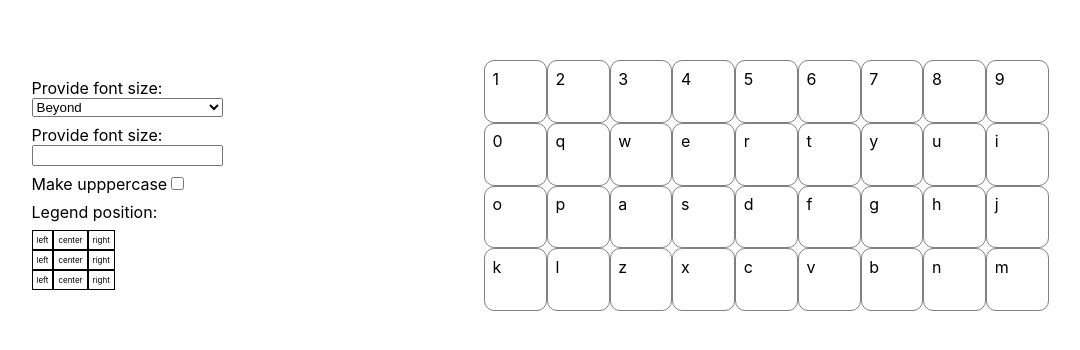
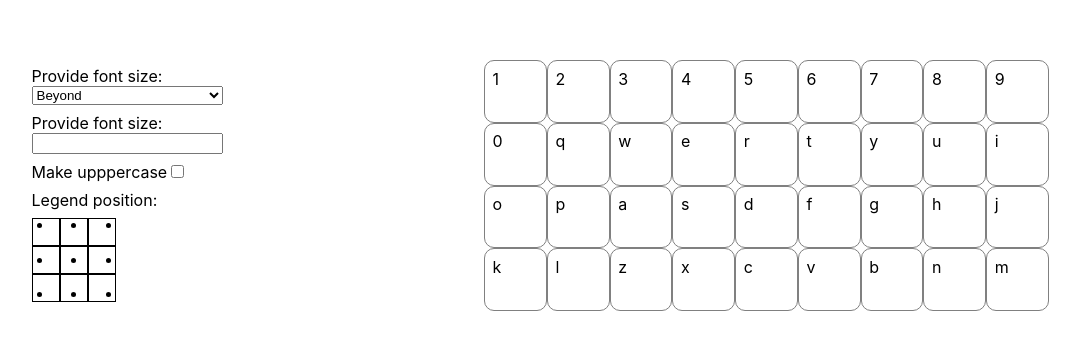
Before and after one commit to Stonedheart/keycap-legends-generator, a React (Create React App) app: page / in a window 1280 px wide. Shown: the part 216-566 px from the top of the page, without its empty margins (193-1273 px from the left). Built offline with nearby package versions, Linux system fonts and the light colour scheme.

Commit message:
Handle single legend position

```diff
--- a/src/App.css
+++ b/src/App.css
@@ -16,4 +16,5 @@
     border: solid 1px grey;
     border-radius: 10px;
     padding: 7.6px;
+    display: flex;
 }
--- a/src/App.tsx
+++ b/src/App.tsx
@@ -53,22 +53,18 @@ const fontFamilyNames = [
     'Wide-Wake-Black',
 ];
 
-const horizontalPositions = [
-    "top",
+const flexPositions = [
+    "flex-start",
     "center",
-    "bottom",
-];
-const verticalPositions = [
-    "left",
-    "center",
-    "right",
+    "flex-end",
 ];
 
 const App = () => {
     const [fontFamilyName, setFontFamilyName] = useState("");
     const [fontSize, setFontSize] = useState(16);
     const [isUppercase, setIsUppercase] = useState(false);
-    const [legendPosition, setLegendPosition] = useState("");
+    const [justifyLegend, setJustifyLegend] = useState("");
+    const [alignLegend, setAlignLegend] = useState("");
 
     return (
         <div className="App">
@@ -126,25 +122,42 @@ const App = () => {
                         </label>
                         <div
                             style={{
-                                width: 104,
+                                width: 84,
                                 display: "flex",
+                                flexDirection: "row",
                                 flexWrap: "wrap",
                                 fontSize: 8,
-                                marginTop: 8
+                                marginTop: 8,
                             }}
                         >
-                            {horizontalPositions.map((horizontal, indexH) => (
-                                verticalPositions.map((vertical, indexV) => (
+                            {flexPositions.map((horizontal, indexH) => (
+                                flexPositions.map((vertical, indexV) => (
                                     <div
                                         key={`${indexH}${indexV}`}
-                                        onClick={() => setLegendPosition(`${horizontal}-${vertical}`)}
+                                        onClick={() => {
+                                            setJustifyLegend(vertical);
+                                            setAlignLegend(horizontal);
+                                        }}
                                         style={{
                                             border: "solid 1px black",
                                             padding: 4,
+                                            width: 18,
+                                            height: 18,
                                             cursor: "pointer",
+                                            display: "flex",
+                                            justifyContent: vertical,
+                                            alignItems: horizontal,
                                         }}
                                     >
-                                        {vertical}
+                                        <div
+                                            style={{
+                                                background: "black",
+                                                borderRadius: "50%",
+                                                width: 5,
+                                                height: 5
+                                            }}
+                                        >
+                                        </div>
                                     </div>
                                 ))
                             ))}
@@ -167,7 +180,9 @@ const App = () => {
                                 style={{
                                     fontFamily: `${fontFamilyName}`,
                                     fontSize: fontSize,
-                                    textTransform: isUppercase ? "uppercase" : "lowercase"
+                                    textTransform: isUppercase ? "uppercase" : "lowercase",
+                                    justifyContent: justifyLegend,
+                                    alignItems: alignLegend
                                 }}
                             >
                                 {legend}
```
